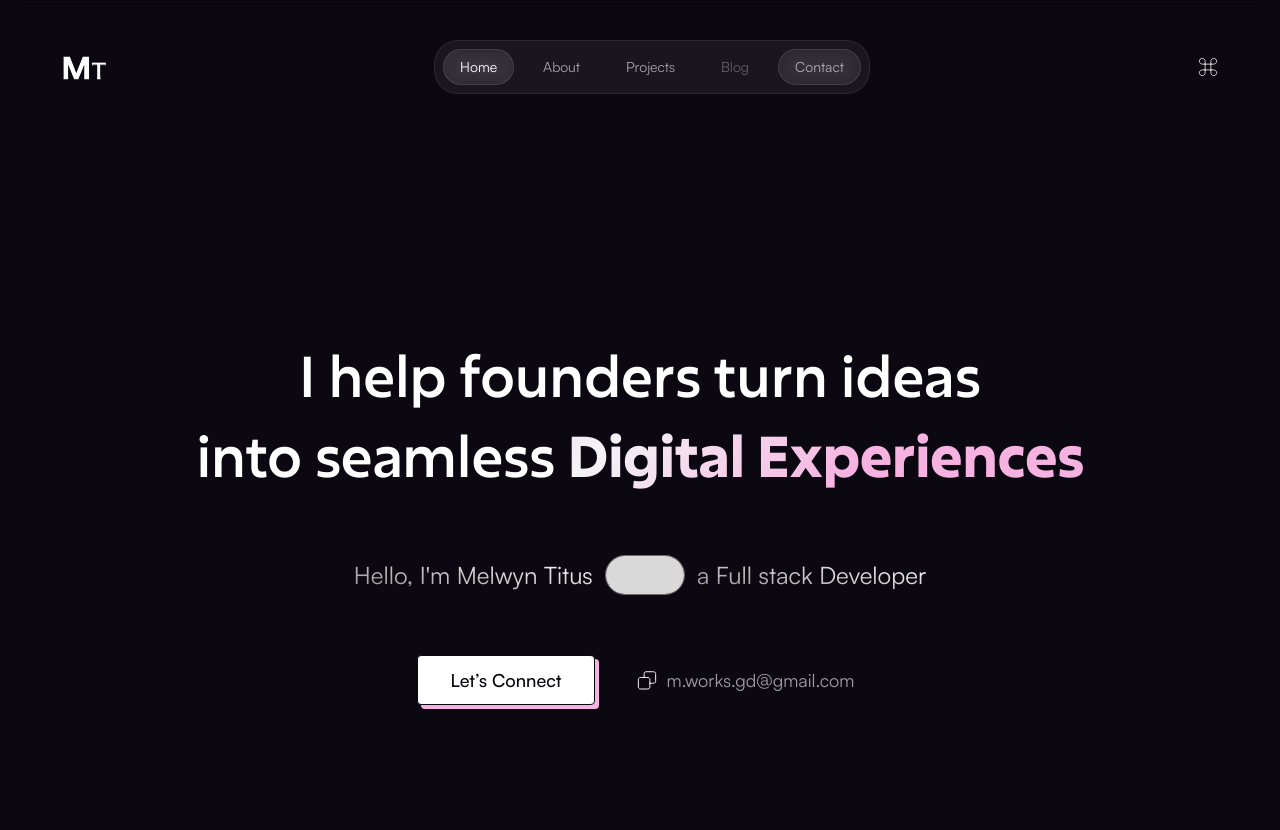
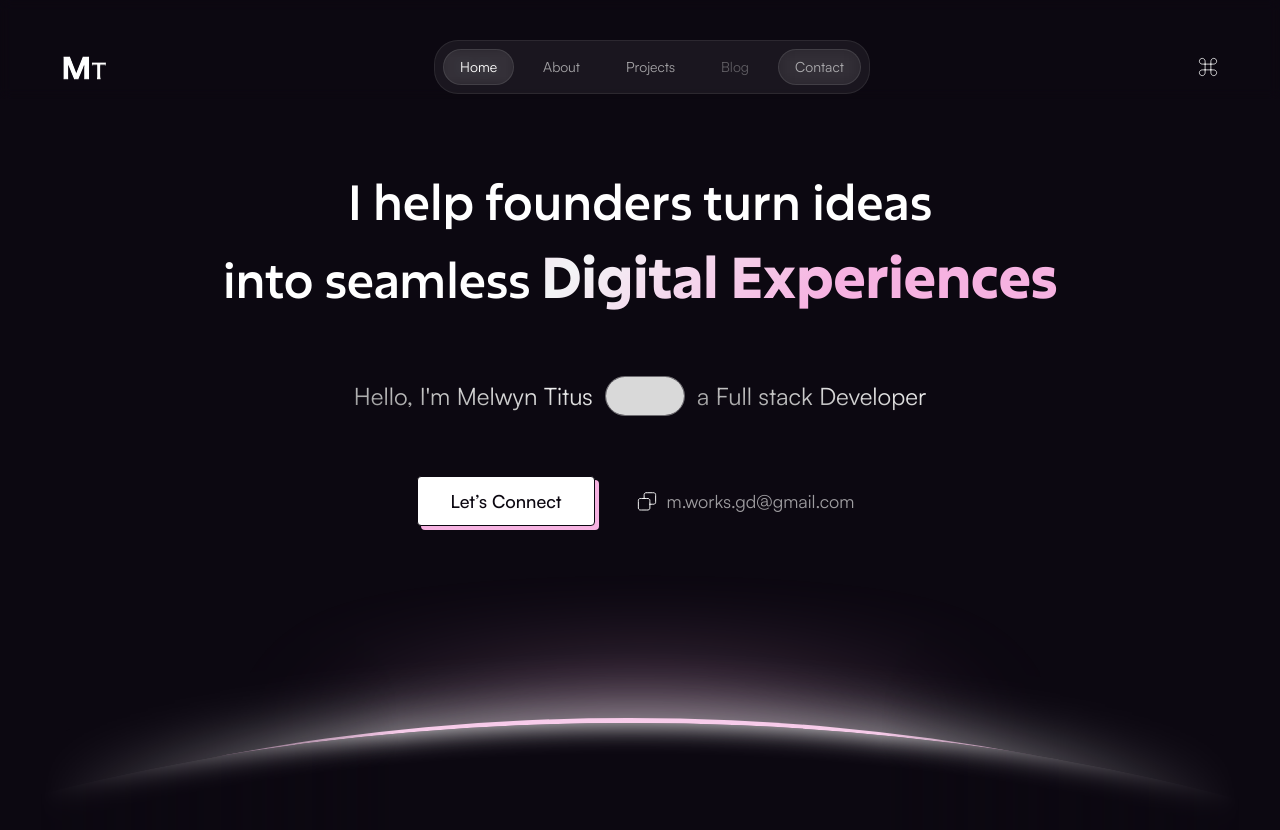
Before and after one commit to devtitus/portfolio-website-2026, a Next.js app: page / in a window 1280 px wide. Shown: the top 830 px of the page. Built offline with nearby package versions, Linux system fonts and the light colour scheme.

Commit message:
feat(home): add aurora background effect to hero section

```diff
--- a/app/pages/home/components/heroSection.tsx
+++ b/app/pages/home/components/heroSection.tsx
@@ -98,6 +98,14 @@ const HeroSection = () => {
           </div>
         </div>
       </div>
+      {/* Background Aurora Orb Effect */}
+      <div className={styles.auroraBackground}>
+        <div className={styles.auroraContainer}>
+          <div className={styles.auroraGlow}></div>
+          <div className={styles.auroraBase}></div>
+          <div className={styles.auroraOrb}></div>
+        </div>
+      </div>
     </section>
   );
 };
--- a/app/styles/globals.css
+++ b/app/styles/globals.css
@@ -196,6 +196,9 @@
   /* Padding */
   --padding-inline-60px: 60px;
 
+  /* Margin */
+  --margin-top-48px: 48px;
+
   /* Gap */
   --gap-4px: 4px;
   --gap-8px: 8px;
--- a/app/styles/home/components/hero.module.css
+++ b/app/styles/home/components/hero.module.css
@@ -8,16 +8,18 @@
   flex-direction: column;
   justify-content: center;
   align-items: center;
+  overflow: hidden;
 }
 
 .heroTitle {
   color: var(--default-text-color);
   text-align: center;
   font-family: var(--font-family-primary);
-  font-size: 56px;
+  font-size: 48px;
   font-style: normal;
   font-weight: 500;
   line-height: normal;
+  margin-top: var(--margin-top-48px);
 }
 
 .heroTitleLine {
@@ -37,6 +39,8 @@
   justify-content: center;
   align-items: center;
   gap: var(--gap-60px);
+  position: relative;
+  z-index: 10;
 }
 
 .heroDescriptionWrapper {
@@ -180,3 +184,117 @@
   transform: scale(0.99);
   transition: transform ease-in;
 }
+
+/* Aurora Background Effect */
+.auroraBackground {
+  z-index: 0;
+  height: 400px;
+  width: 1200px;
+  overflow: hidden;
+  mask-image: linear-gradient(
+    to right,
+    transparent,
+    black 30%,
+    black 70%,
+    transparent
+  );
+  -webkit-mask-image: linear-gradient(
+    to right,
+    transparent,
+    black 30%,
+    black 70%,
+    transparent
+  );
+}
+
+.auroraContainer {
+  position: relative;
+  width: 100%;
+  height: 100%;
+}
+
+.auroraGlow {
+  position: absolute;
+  bottom: 167px;
+  left: 50%;
+  height: 60px;
+  width: 787px;
+  transform: translateX(-50%);
+  overflow: hidden;
+  background: radial-gradient(
+    50% 50% at 50% 50%,
+    var(--default-violet-color) 0%,
+    rgba(10, 10, 10, 0) 100%
+  );
+  filter: blur(57px);
+  animation: auroraFloat 8s ease-in-out infinite;
+}
+
+.auroraBase {
+  position: absolute;
+  right: -432px;
+  bottom: -753px;
+  left: -454px;
+  height: 955px;
+  border-radius: 100%;
+  background: linear-gradient(
+    to bottom,
+    var(--default-violet-color) 0%,
+    transparent 100%
+  );
+}
+
+.auroraOrb {
+  position: absolute;
+  right: -510px;
+  bottom: -759px;
+  left: -532px;
+  height: 956px;
+  aspect-ratio: 2.346820809248555 / 1;
+  border-radius: 100%;
+  background: var(--page-bg);
+  box-shadow: inset 0 2px 23px rgba(255, 255, 255, 0.8),
+    0 -10px 53px 1px rgba(255, 255, 255, 0.533);
+  animation: auroraOrb 10s ease-in-out infinite;
+}
+
+/* Aurora Animations */
+@keyframes auroraFloat {
+  0%,
+  100% {
+    transform: translateX(-50%) translateY(0px);
+    opacity: 0.8;
+  }
+  25% {
+    transform: translateX(-48%) translateY(-10px);
+    opacity: 1;
+  }
+  50% {
+    transform: translateX(-52%) translateY(5px);
+    opacity: 0.9;
+  }
+  75% {
+    transform: translateX(-49%) translateY(-8px);
+    opacity: 1;
+  }
+}
+
+@keyframes auroraOrb {
+  0%,
+  100% {
+    box-shadow: inset 0 2px 23px rgba(255, 255, 255, 0.8),
+      0 -10px 53px 1px rgba(255, 255, 255, 0.533);
+  }
+  25% {
+    box-shadow: inset 0 2px 28px rgba(246, 178, 225, 0.6),
+      0 -10px 60px 1px rgba(246, 178, 225, 0.4);
+  }
+  50% {
+    box-shadow: inset 0 2px 25px rgba(255, 255, 255, 0.9),
+      0 -10px 55px 1px rgba(255, 255, 255, 0.6);
+  }
+  75% {
+    box-shadow: inset 0 2px 30px rgba(246, 178, 225, 0.7),
+      0 -10px 65px 1px rgba(246, 178, 225, 0.45);
+  }
+}
--- a/app/styles/navbar/navbar.module.css
+++ b/app/styles/navbar/navbar.module.css
@@ -4,16 +4,17 @@
   padding: 40px 60px 5px 60px;
   justify-content: space-between;
   align-items: center;
-  background: transparent;
-  backdrop-filter: blur(10px);
-  -webkit-backdrop-filter: blur(10px);
-  transform: translateZ(0);
-  will-change: backdrop-filter;
   position: fixed;
   top: 0;
   left: 0;
   right: 0;
+  width: 100%;
   z-index: 1000;
+  /* Background with transparency */
+  background-color: transparent;
+  /* Backdrop filter - specific order and syntax */
+  -webkit-backdrop-filter: blur(6px);
+  backdrop-filter: blur(6px);
   transition: all 0.3s ease;
 }
 
@@ -37,6 +38,9 @@
   backdrop-filter: blur(10px);
   -webkit-backdrop-filter: blur(10px);
   border: 1px solid var(--navbar-border-color);
+  /* Ensure backdrop filter works */
+  isolation: isolate;
+  will-change: backdrop-filter;
 }
 
 .navText {
```
